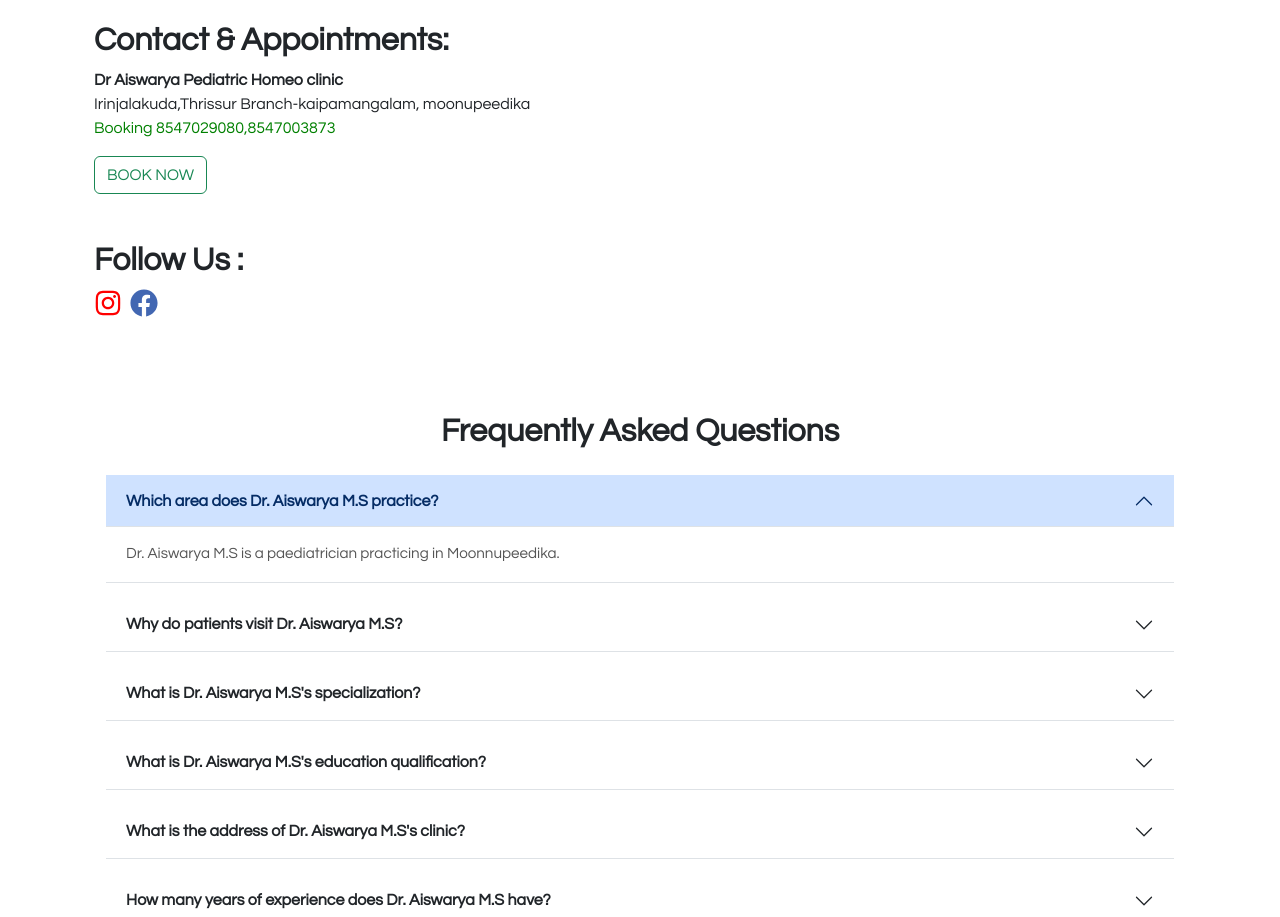
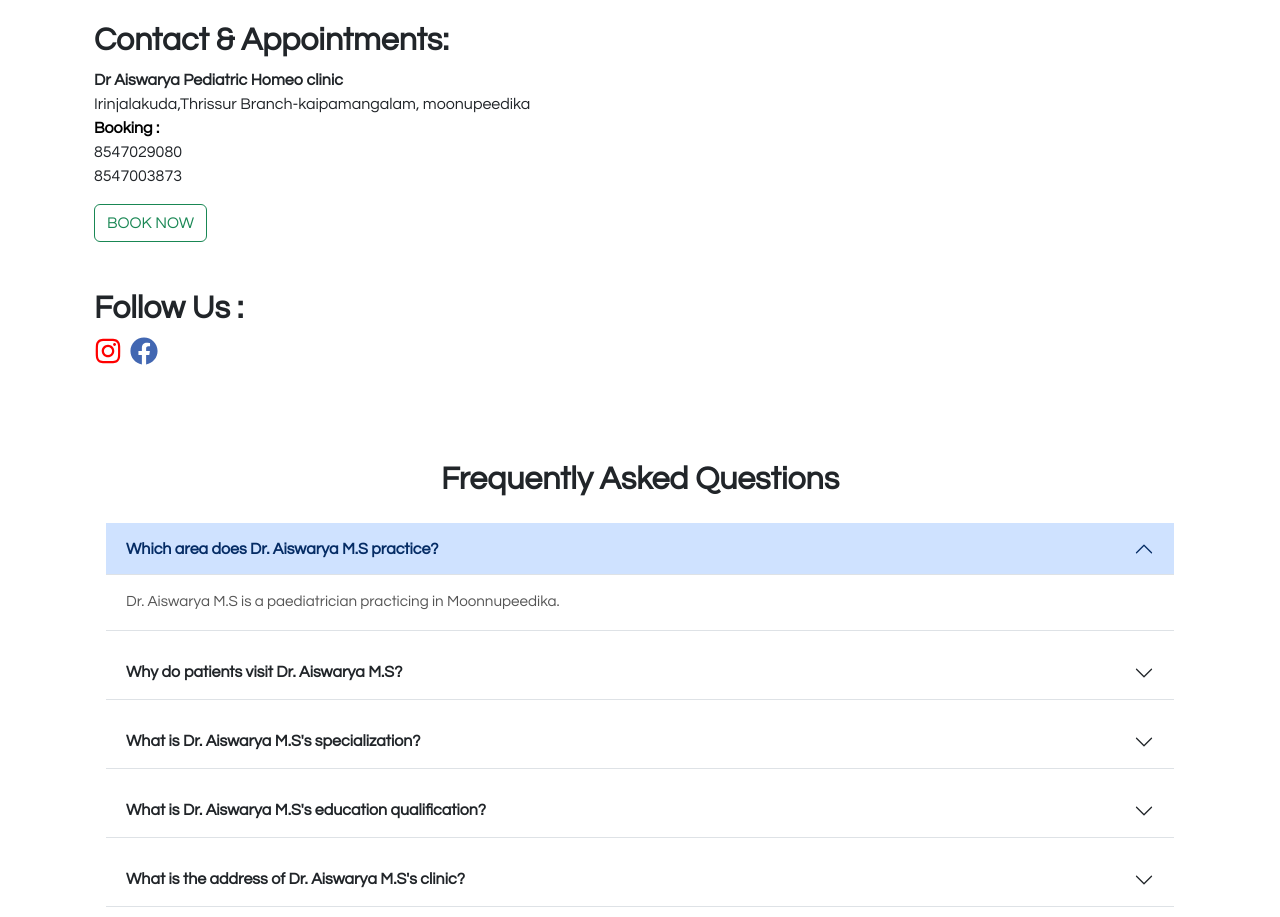
Before and after one commit to itsriyaas/Homeopathy, a React (Vite) app: page /doctor/aiswarya in a window 1280 px wide. Shown: the part 1340-2257 px from the top of the page. Built offline with nearby package versions, Linux system fonts and the light colour scheme.

Commit message:
dr profile changes

```diff
--- a/src/components/DoctorProfile.jsx
+++ b/src/components/DoctorProfile.jsx
@@ -75,7 +75,7 @@ const DoctorProfile = () => {
           <h2 className='fw-bold'>Contact & Appointments:</h2>
           { id === 'aiswarya' && (<p><strong>Dr Aiswarya Pediatric Homeo clinic</strong> <br /> Irinjalakuda,Thrissur
             Branch-kaipamangalam, moonupeedika <br />
-            <span style={{color:"green"}}>Booking 8547029080,8547003873</span></p>)}
+            <span><span style={{color:"black",fontWeight:"bold"}}>Booking :</span> <br />8547029080 <br />8547003873</span></p>)}
           <a href={doctor.contact} className='btn btn-outline-success'>BOOK NOW</a>
         </div>
 
```
